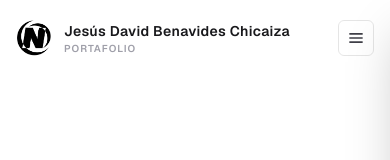
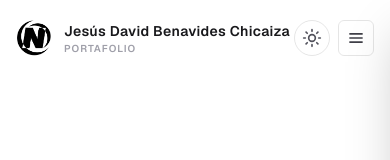
Before and after one commit to Nassican/nassicanDev, a Next.js app: page / in a window 390 px wide. Shown: the top 160 px of the page. Built offline with nearby package versions, Linux system fonts and the light colour scheme.

Commit message:
feat: add responsive navigation component with theme toggle and scroll-based section tracking

```diff
--- a/src/app/globals.css
+++ b/src/app/globals.css
@@ -1,8 +1,18 @@
 @import "tailwindcss";
 
+/* Dark mode controlled by the `dark` class on <html>, not the OS setting */
+@custom-variant dark (&:where(.dark, .dark *));
+
 :root {
+  color-scheme: light;
   --background: #ffffff;
   --foreground: #171717;
+}
+
+.dark {
+  color-scheme: dark;
+  --background: #0a0a0a;
+  --foreground: #ededed;
 }
 
 @theme inline {
@@ -10,13 +20,6 @@
   --color-foreground: var(--foreground);
   --font-sans: var(--font-geist-sans);
   --font-mono: var(--font-geist-mono);
-}
-
-@media (prefers-color-scheme: dark) {
-  :root {
-    --background: #0a0a0a;
-    --foreground: #ededed;
-  }
 }
 
 body {
--- a/src/app/layout.tsx
+++ b/src/app/layout.tsx
@@ -26,7 +26,15 @@ export default function RootLayout({
   children: React.ReactNode;
 }>) {
   return (
-    <html lang="es">
+    <html lang="es" suppressHydrationWarning>
+      <head>
+        {/* Applies the stored/system theme before paint to avoid a flash of the wrong theme */}
+        <script
+          dangerouslySetInnerHTML={{
+            __html: `(function(){try{var t=localStorage.getItem("theme");if(!t){t=window.matchMedia("(prefers-color-scheme: dark)").matches?"dark":"light";}document.documentElement.classList.toggle("dark",t==="dark");}catch(e){}})();`,
+          }}
+        />
+      </head>
       <body
         className={`${geistSans.variable} ${geistMono.variable} antialiased`}
       >
--- a/src/components/Navigation.tsx
+++ b/src/components/Navigation.tsx
@@ -2,6 +2,7 @@
 import Link from "next/link";
 import Image from "next/image";
 import { useState, useEffect } from "react";
+import ThemeToggle from "@/components/ThemeToggle";
 
 export default function Navigation() {
   const [open, setOpen] = useState(false);
@@ -133,19 +134,23 @@ export default function Navigation() {
             >
               Contacto
             </a>
+            <ThemeToggle className="ml-2" />
           </div>
 
-          {/* Mobile Menu Toggle Button */}
+          {/* Mobile Actions: theme toggle + menu */}
+          <div className="flex items-center gap-2 sm:hidden">
+            <ThemeToggle />
             <button
               type="button"
               aria-label="Abrir menú"
-            className="inline-flex h-9 w-9 items-center justify-center rounded-md border border-black/10 text-zinc-700 transition-colors hover:bg-black/5 dark:border-white/10 dark:text-zinc-200 dark:hover:bg-white/5 sm:hidden"
+              className="inline-flex h-9 w-9 items-center justify-center rounded-md border border-black/10 text-zinc-700 transition-colors hover:bg-black/5 dark:border-white/10 dark:text-zinc-200 dark:hover:bg-white/5"
               onClick={() => setOpen(true)}
             >
               <svg viewBox="0 0 24 24" className="h-5 w-5" fill="none" stroke="currentColor" strokeWidth="2">
                 <path d="M4 7h16M4 12h16M4 17h16" />
               </svg>
             </button>
+          </div>
         </div>
       </nav>
 
@@ -248,6 +253,7 @@ export default function Navigation() {
                 <path d="M2 6.5A2.5 2.5 0 0 1 4.5 4h15A2.5 2.5 0 0 1 22 6.5v11A2.5 2.5 0 0 1 19.5 20h-15A2.5 2.5 0 0 1 2 17.5v-11Zm2.2-.5 7.1 5.3c.2.2.6.2.8 0L19.2 6H4.2Zm15.3 2.1-6.6 5a2.5 2.5 0 0 1-3.1 0L3.2 8.1v9.4c0 .6.5 1 1 1h15.6c.5 0 1-.4 1-1V8.1Z" />
               </svg>
             </a>
+            <ThemeToggle className="!h-10 !w-10" />
           </div>
           <p className="text-[10px] text-zinc-400 dark:text-zinc-500 font-medium">
             © {new Date().getFullYear()} Nassican. Todos los derechos reservados.
--- /dev/null
+++ b/src/components/ThemeToggle.tsx
@@ -0,0 +1,87 @@
+"use client";
+import { useEffect, useState } from "react";
+
+type Theme = "light" | "dark";
+
+const STORAGE_KEY = "theme";
+
+function applyTheme(theme: Theme) {
+  document.documentElement.classList.toggle("dark", theme === "dark");
+}
+
+export default function ThemeToggle({ className = "" }: { className?: string }) {
+  const [theme, setTheme] = useState<Theme>("light");
+  const [mounted, setMounted] = useState(false);
+
+  // Read the theme already applied by the no-flash script in layout.tsx
+  useEffect(() => {
+    setTheme(document.documentElement.classList.contains("dark") ? "dark" : "light");
+    setMounted(true);
+  }, []);
+
+  // Follow the system preference while the user has no explicit choice stored
+  useEffect(() => {
+    const media = window.matchMedia("(prefers-color-scheme: dark)");
+    const handleChange = (e: MediaQueryListEvent) => {
+      if (localStorage.getItem(STORAGE_KEY)) return;
+      const next: Theme = e.matches ? "dark" : "light";
+      applyTheme(next);
+      setTheme(next);
+    };
+    media.addEventListener("change", handleChange);
+    return () => media.removeEventListener("change", handleChange);
+  }, []);
+
+  const toggle = () => {
+    const next: Theme = theme === "dark" ? "light" : "dark";
+    applyTheme(next);
+    localStorage.setItem(STORAGE_KEY, next);
+    setTheme(next);
+  };
+
+  const isDark = theme === "dark";
+
+  return (
+    <button
+      type="button"
+      onClick={toggle}
+      aria-label={isDark ? "Activar modo claro" : "Activar modo oscuro"}
+      title={isDark ? "Modo claro" : "Modo oscuro"}
+      aria-pressed={isDark}
+      suppressHydrationWarning
+      className={`inline-flex h-9 w-9 items-center justify-center rounded-full border border-black/10 text-zinc-600 transition-colors duration-200 hover:bg-black/5 hover:text-black dark:border-white/10 dark:text-zinc-400 dark:hover:bg-white/10 dark:hover:text-white ${className}`}
+    >
+      {/* Icons swap with a rotate/scale transition; hidden until mounted to avoid a mismatch flash */}
+      <span className={`relative block h-5 w-5 transition-opacity duration-200 ${mounted ? "opacity-100" : "opacity-0"}`}>
+        {/* Sun */}
+        <svg
+          viewBox="0 0 24 24"
+          fill="none"
+          stroke="currentColor"
+          strokeWidth="2"
+          strokeLinecap="round"
+          className={`absolute inset-0 h-5 w-5 transition-all duration-300 ${
+            isDark ? "rotate-90 scale-0 opacity-0" : "rotate-0 scale-100 opacity-100"
+          }`}
+        >
+          <circle cx="12" cy="12" r="4" />
+          <path d="M12 2v2M12 20v2M4.9 4.9l1.4 1.4M17.7 17.7l1.4 1.4M2 12h2M20 12h2M4.9 19.1l1.4-1.4M17.7 6.3l1.4-1.4" />
+        </svg>
+        {/* Moon */}
+        <svg
+          viewBox="0 0 24 24"
+          fill="none"
+          stroke="currentColor"
+          strokeWidth="2"
+          strokeLinecap="round"
+          strokeLinejoin="round"
+          className={`absolute inset-0 h-5 w-5 transition-all duration-300 ${
+            isDark ? "rotate-0 scale-100 opacity-100" : "-rotate-90 scale-0 opacity-0"
+          }`}
+        >
+          <path d="M21 12.8A9 9 0 1 1 11.2 3a7 7 0 0 0 9.8 9.8Z" />
+        </svg>
+      </span>
+    </button>
+  );
+}
```
Lines whose indentation alone changed are shown as unchanged.
